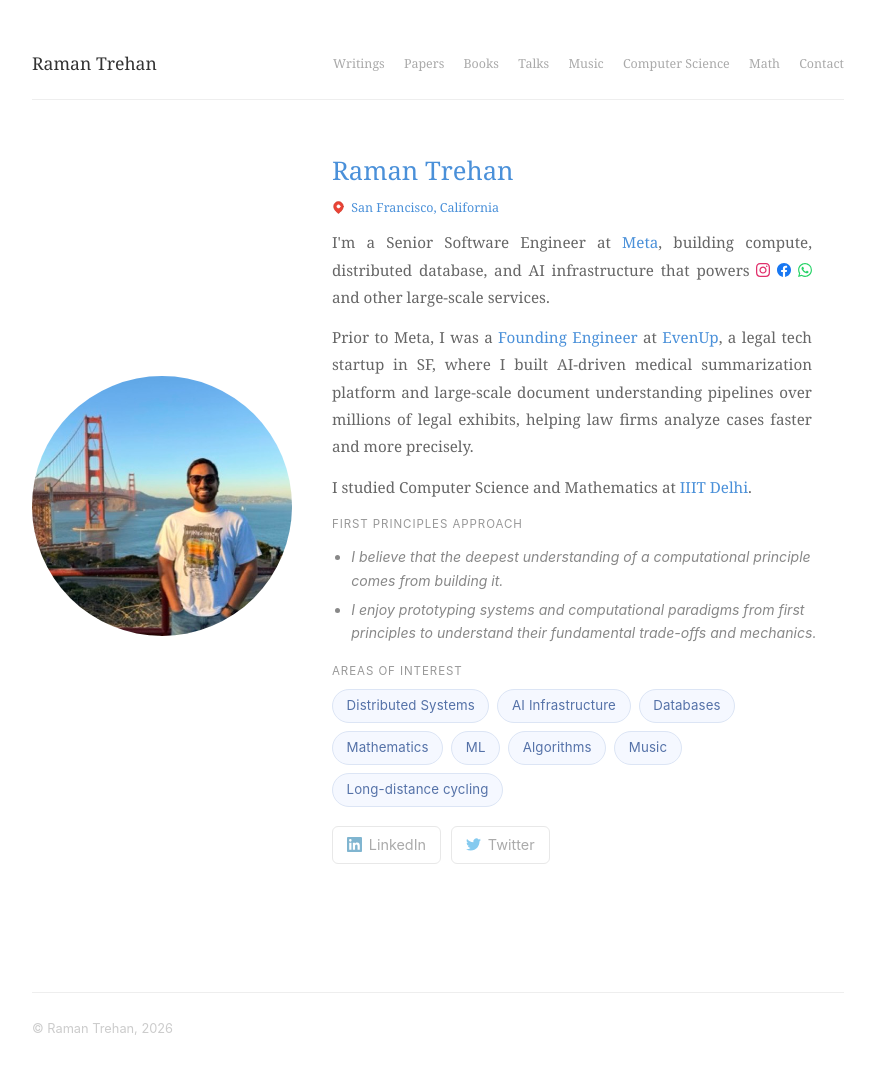
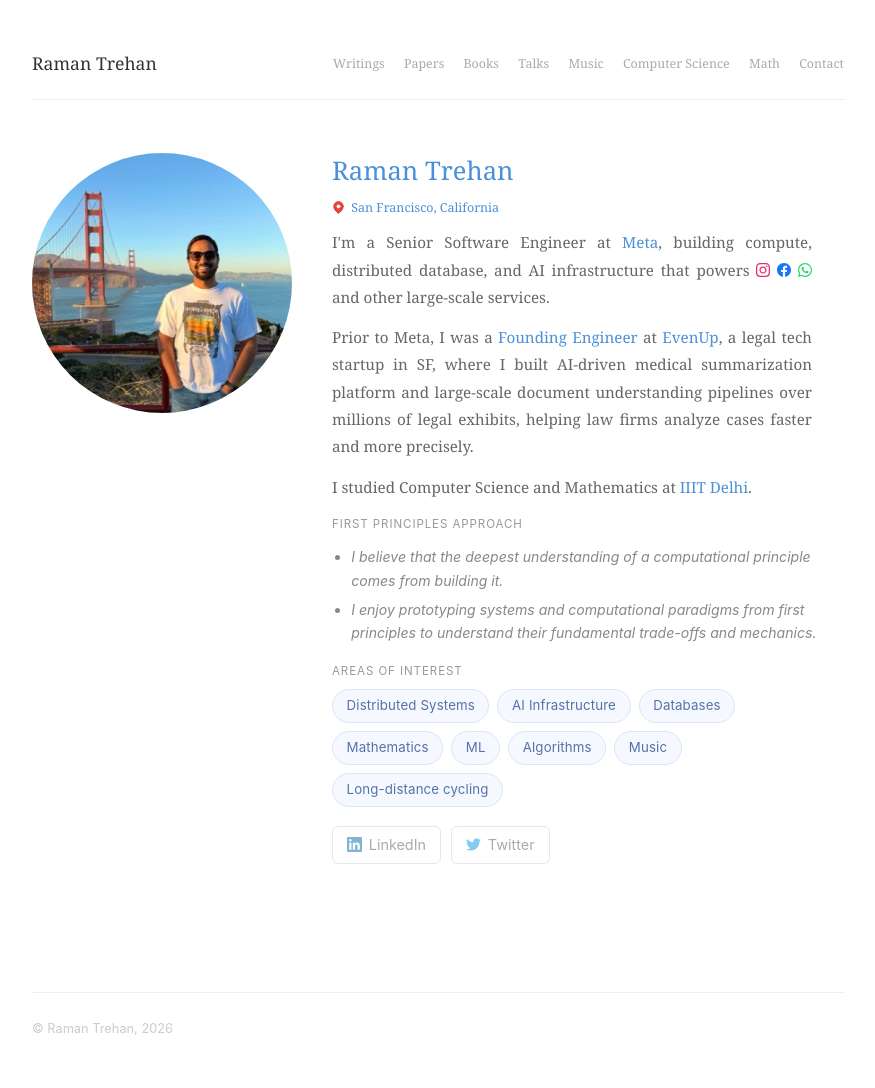
Before and after one commit to ramandeeptrehan/ramandeeptrehan.github.io, a Jekyll site: the page built from index.html, in a window 1280 px wide. Shown: the whole page, without its empty margins (202-1077 px from the left). Built offline with Jekyll 4.4.1, drawn with Linux system fonts in a browser that asks for light colours.

Commit message:
Fix back button logic, align avatar with name, add math subpages
Co-Authored-By: Claude Sonnet 4.6 <noreply@anthropic.com>

```diff
--- a/_layouts/default.html
+++ b/_layouts/default.html
@@ -27,14 +27,10 @@
   </header>
 
   <main>
-    {% assign parts = page.url | split: "/" %}
-    {% if parts.size >= 4 %}
-      {% assign parent_slug = parts[1] %}
-      {% if parent_slug == "cs" %}
-        <p class="back" style="margin-bottom: 1.5rem;"><a href="/cs/">← Computer Science</a></p>
-      {% elsif parent_slug == "math" %}
-        <p class="back" style="margin-bottom: 1.5rem;"><a href="/math/">← Math</a></p>
-      {% endif %}
+    {% if page.url contains '/cs/' and page.url != '/cs/' %}
+      <p class="back" style="margin-bottom: 1.5rem;"><a href="/cs/">← Computer Science</a></p>
+    {% elsif page.url contains '/math/' and page.url != '/math/' %}
+      <p class="back" style="margin-bottom: 1.5rem;"><a href="/math/">← Math</a></p>
     {% endif %}
     {{ content }}
   </main>
--- a/assets/css/style.css
+++ b/assets/css/style.css
@@ -214,7 +214,7 @@ nav a.active {
 /* Hero */
 .hero {
   display: flex;
-  align-items: center;
+  align-items: flex-start;
   gap: 2.5rem;
   margin-bottom: 3rem;
 }
@@ -233,6 +233,7 @@ nav a.active {
   border-radius: 50%;
   object-fit: cover;
   flex-shrink: 0;
+  margin-top: 0.3rem;
 }
 
 .hero-text h2 {
```
